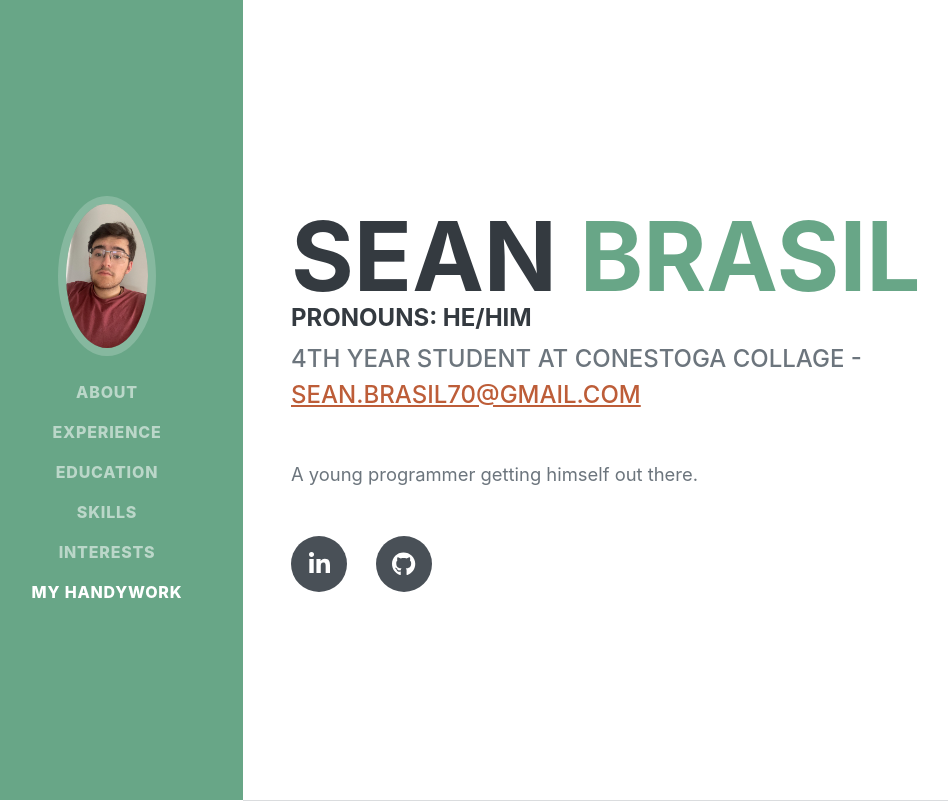
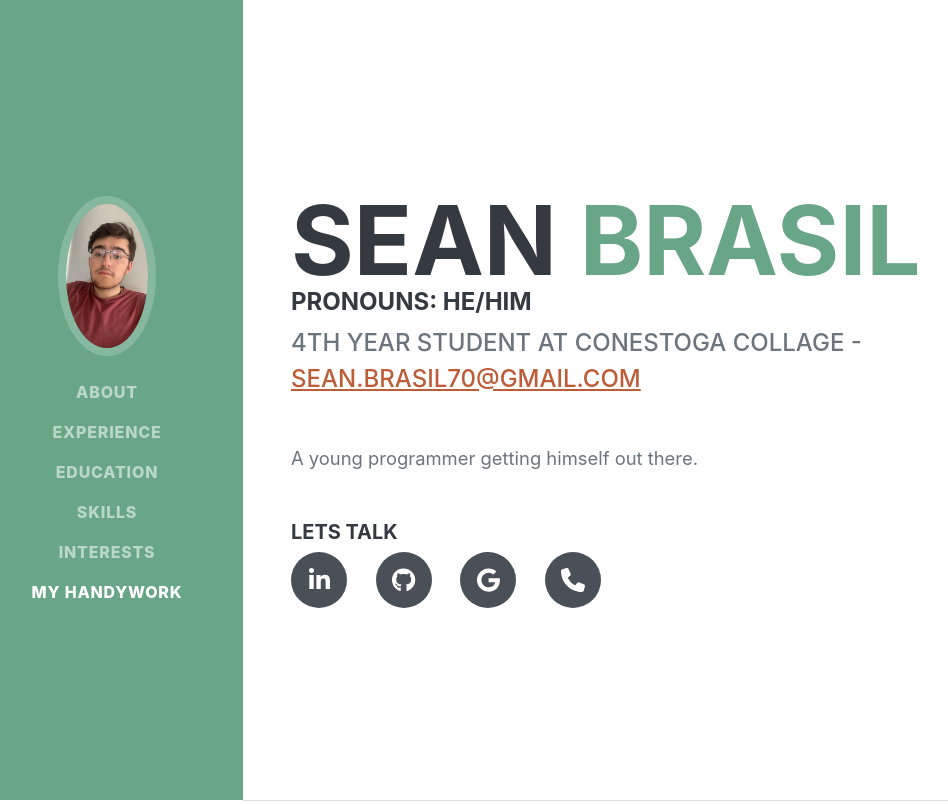
Before and after one commit to scoutmaster118/Porfolio, a plain HTML site: page index.html in a window 1280 px wide. Shown: the top 804 px of the page, without its empty margins (29-977 px from the left). Drawn offline with nearby package versions, Linux system fonts and the light colour scheme; a web font is replaced by a local one.

Commit message:
Added h5 for contact

```diff
--- a/index.html
+++ b/index.html
@@ -55,9 +55,12 @@
                         <a href="mailto:Sean.brasil70@gmail.com">Sean.brasil70@gmail.com</a>
                     </div>
                     <p class="lead mb-5">A young programmer getting himself out there.</p>
+                    <h5>Lets Talk</h5>
                     <div class="social-icons">
                         <a class="social-icon" href="https://www.linkedin.com/in/sean-brasil-2963a11b9/"><i class="fab fa-linkedin-in"></i></a>
                         <a class="social-icon" href="https://github.com/scoutmaster118"><i class="fab fa-github"></i></a>
+                        <a class="social-icon" href="mailto:sean.brasil70@gmail.com?subject=Mail from GITHUB Portfolio"><i class="fa-brands fa-google"></i></a>
+                        <a class="social-icon" href="tel:123-456-7890"><i class="fa-solid fa-phone"></i></a>
                     </div>
                 </div>
             </section>
@@ -174,6 +177,7 @@
             <hr class="m-0" />
             <section class="resume-section" id="handywork">
                 <div class="resume-section-content">
+                    <h2>My Handywork</h2>
                     <div class="container overflow-hidden">
                         <div class="row g-3">
                           <div class="col-6" >
```
